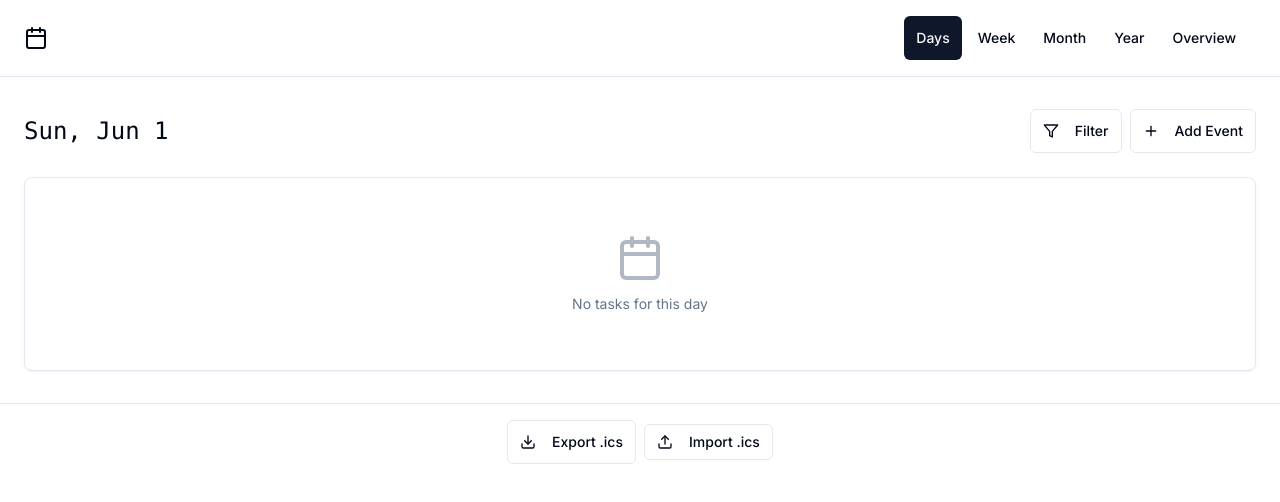
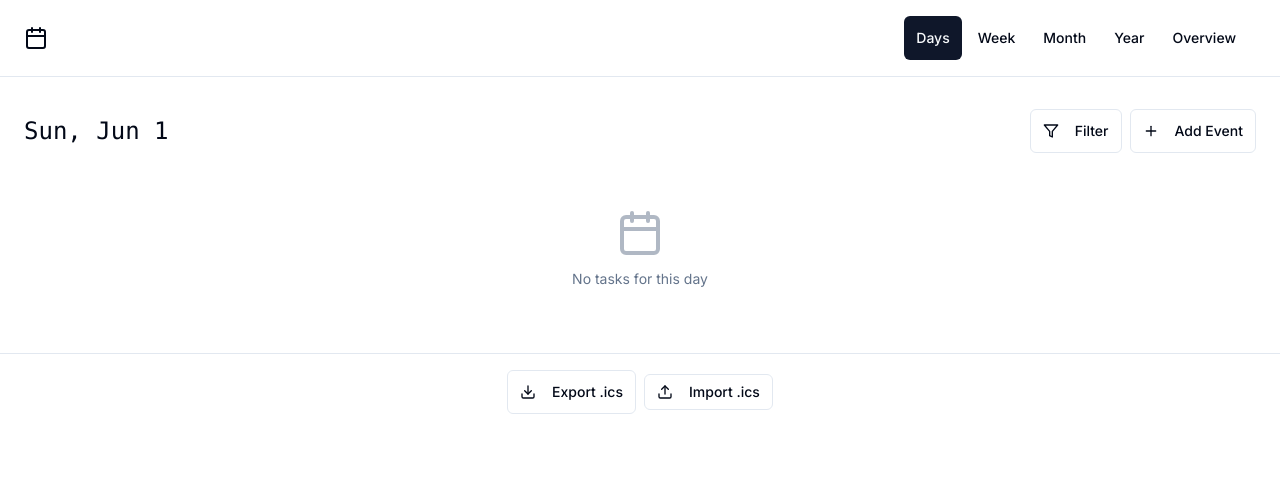
Before and after one commit to withlowe/dwmyo, a Next.js app: page / in a window 1280 px wide. Shown: the top 502 px of the page. Built offline with nearby package versions, Linux system fonts and the light colour scheme.

Commit message:
Add files via upload

```diff
--- a/app/page.tsx
+++ b/app/page.tsx
@@ -524,19 +524,14 @@ export default function TodoCalendarApp() {
         </Card>
       )}
 
-      <Card className="p-6">
-        <div className="space-y-3">
+      <div className="space-y-2">
         {getFilteredTodos(getTodosForDate(selectedDate)).map((todo) => (
-            <div
-              key={todo.id}
-              className="flex items-center gap-3 p-3 rounded-lg border bg-card hover:bg-accent/50 transition-colors"
-            >
+          <div key={todo.id} className="flex items-center gap-3 py-2 hover:bg-accent/50 transition-colors rounded">
             <Checkbox checked={todo.completed} onCheckedChange={() => toggleTodo(todo.id)} />
-              <span
-                className={cn("flex-1 text-sm font-medium", todo.completed && "line-through text-muted-foreground")}
-              >
+            <span className={cn("flex-1 text-sm", todo.completed && "line-through text-muted-foreground")}>
               {todo.text}
             </span>
+            {todo.tags.length > 0 && (
               <div className="flex gap-1">
                 {todo.tags.map((tag) => (
                   <Badge key={tag} variant="outline" className="text-xs font-mono">
@@ -544,9 +539,7 @@ export default function TodoCalendarApp() {
                   </Badge>
                 ))}
               </div>
-              <Badge variant="secondary" className="text-xs font-mono">
-                {todo.category}
-              </Badge>
+            )}
             <Button
               variant="ghost"
               size="sm"
@@ -565,7 +558,6 @@ export default function TodoCalendarApp() {
           </div>
         )}
       </div>
-      </Card>
     </div>
   )
 
```
Lines whose indentation alone changed are shown as unchanged.
